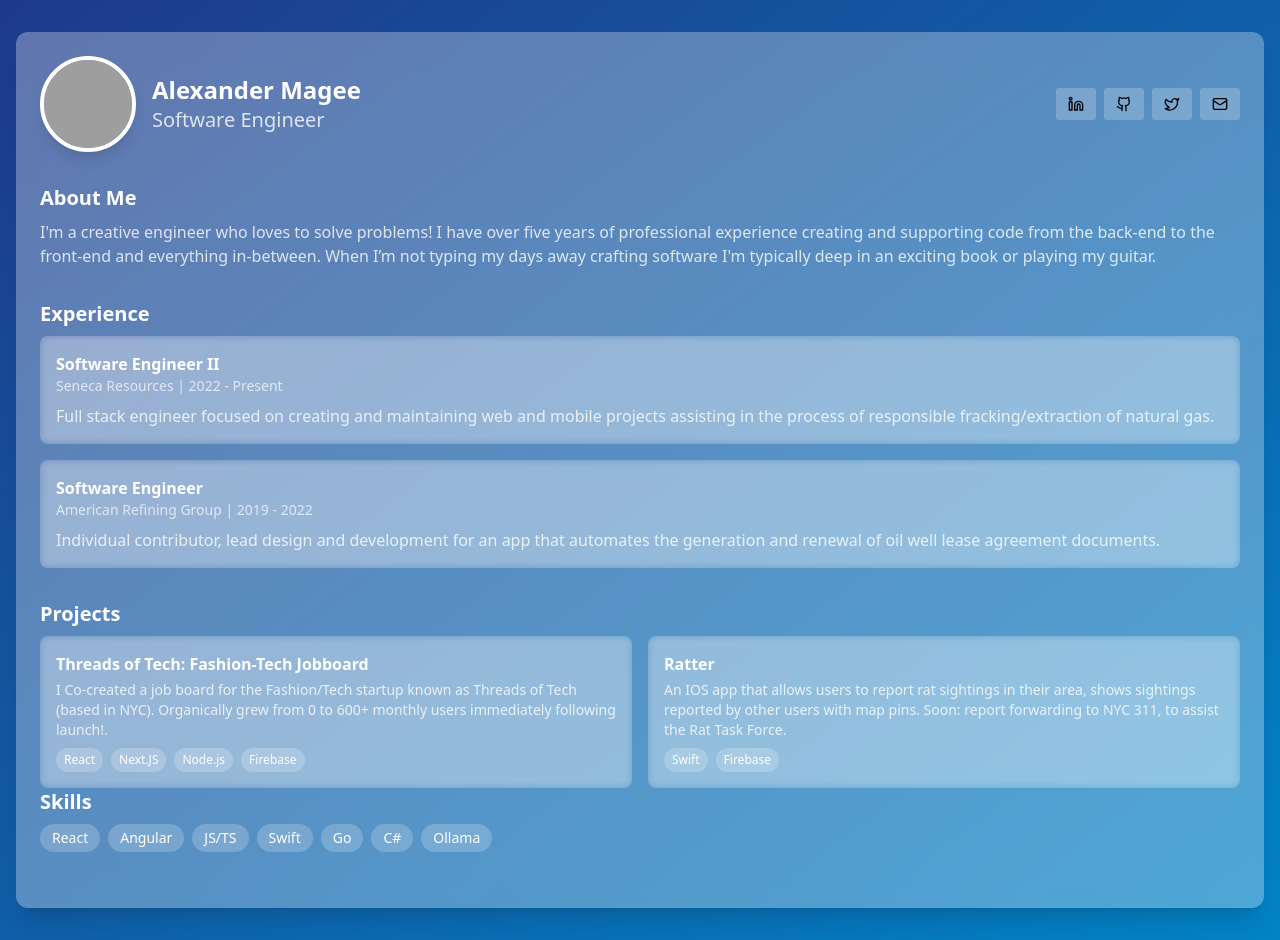
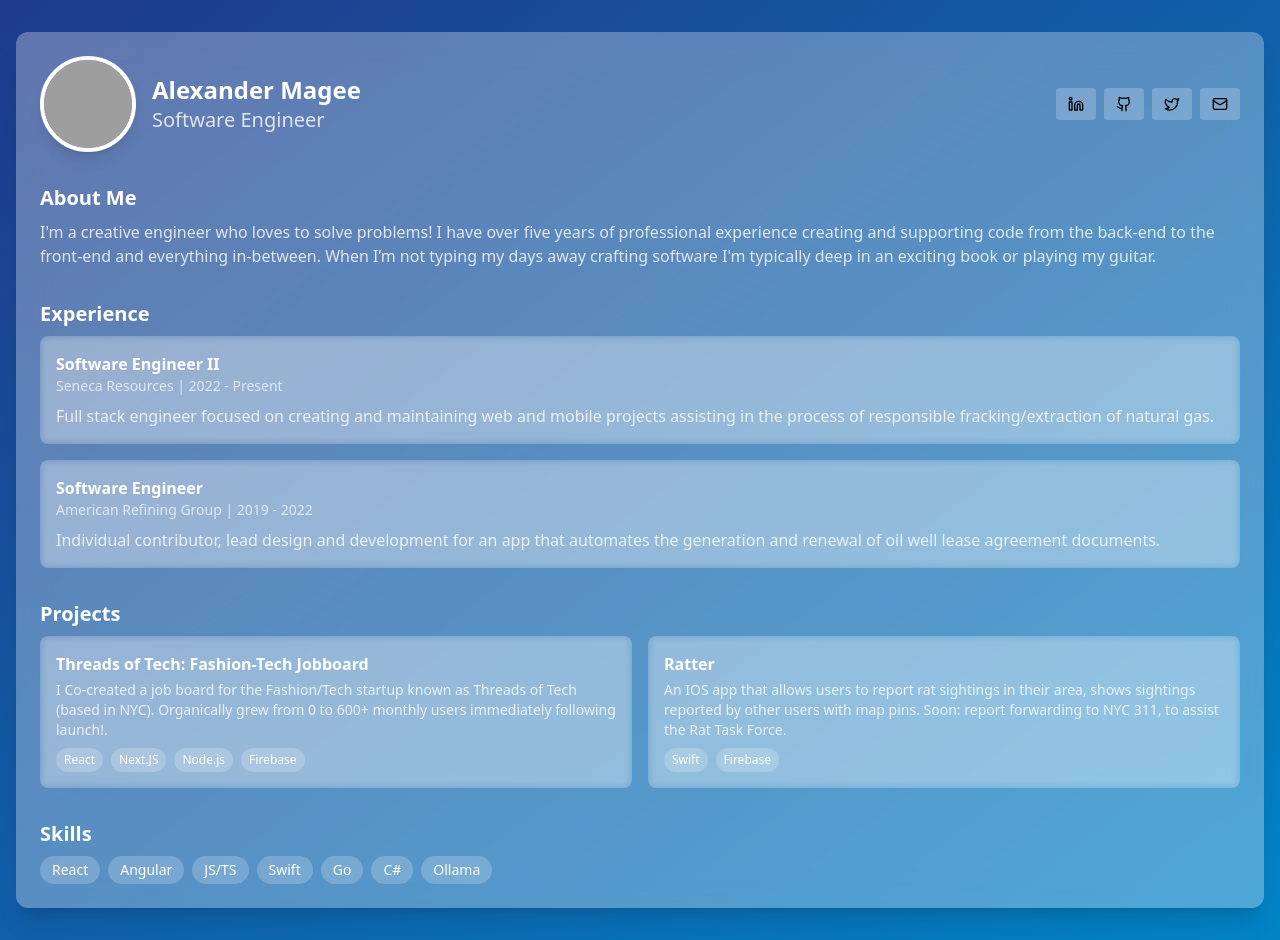
Before and after one commit to xmagee/portfolio, a React (Create React App) app: page / in a window 1280 px wide. Built offline with nearby package versions, Linux system fonts and the light colour scheme; grey boxes are pictures that could not be loaded.

Commit message:
fix margin

```diff
--- a/src/App.js
+++ b/src/App.js
@@ -96,7 +96,7 @@ export default function GlassPortfolio() {
               </div>
             </section>
 
-            <section>
+            <section className="mb-8">
               <h2 className="text-xl font-semibold text-white mb-2">Projects</h2>
               <div className="grid grid-cols-1 md:grid-cols-2 gap-4">
                 {[
@@ -132,7 +132,7 @@ export default function GlassPortfolio() {
               </div>
             </section>
 
-            <section className="mb-8">
+            <section>
               <h2 className="text-xl font-semibold text-white mb-2">Skills</h2>
               <div className="flex flex-wrap gap-2">
                 {['React', 'Angular', 'JS/TS', 'Swift', 'Go', 'C#', 'Ollama'].map((skill) => (
```
